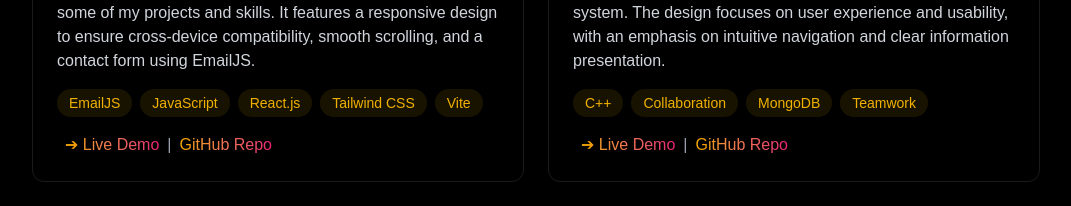
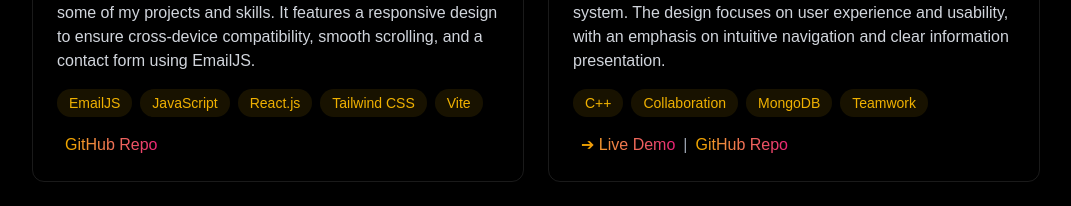
Before and after one commit to fpfrances/portfolio, a React (Vite) app: page / in a window 1280 px wide. Shown: the part 2420-2626 px from the top of the page, without its empty margins (104-1175 px from the left). Built offline with nearby package versions, Linux system fonts and the light colour scheme.

Commit message:
Removed a link from projects

```diff
--- a/src/components/sections/Projects.jsx
+++ b/src/components/sections/Projects.jsx
@@ -22,9 +22,6 @@ export const Projects = () => {
                         ))}
                         </div>
                         <div className="flex justify-left items-center mt-4">
-                        <a href="https://fpfrances.github.io/portfolio" target="_blank" className="bg-gradient-to-r from-yellow-500 to-pink-600 bg-clip-text text-transparent text-center px-2">
-                            ➔ Live Demo
-                            </a><span className="text-gray-400">|</span>
                             <a href="https://github.com/fpfrances/portfolio" target="_blank" className="bg-gradient-to-r from-yellow-500 to-pink-600 bg-clip-text text-transparent text-center px-2">
                                 GitHub Repo
                             </a>
```
